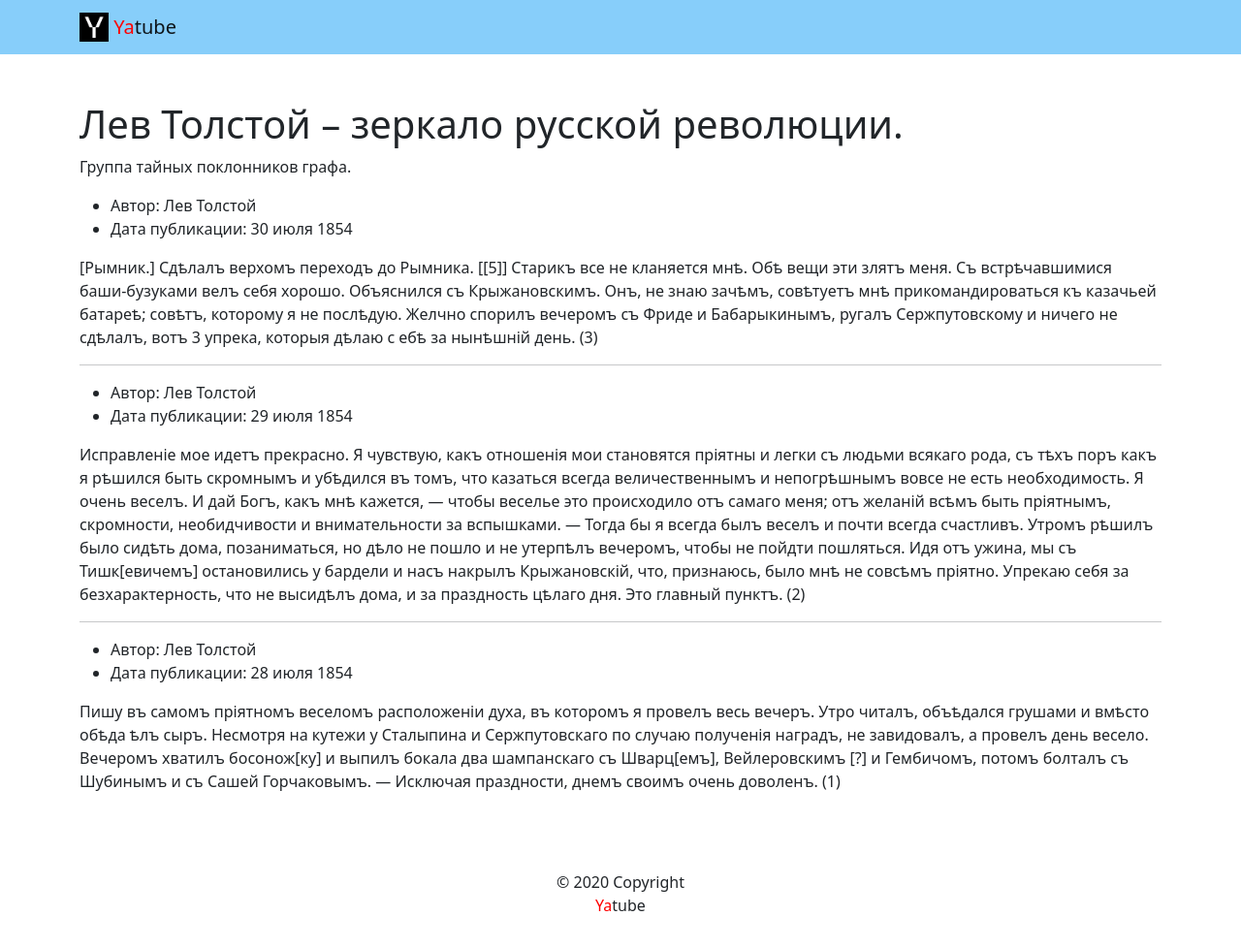
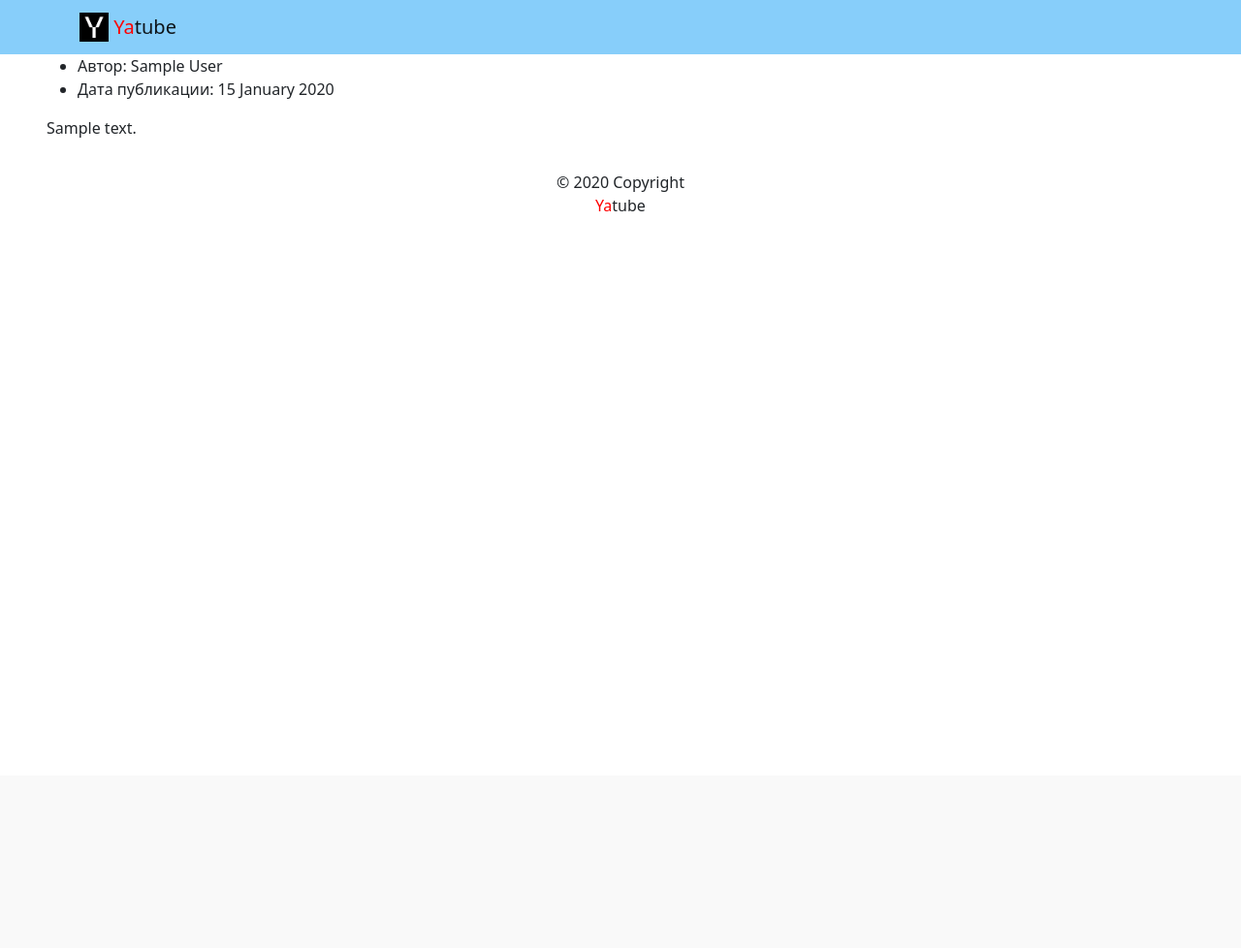
Before and after one commit to 4erdenko/yatube_project, a Django app: a page that uses yatube/templates/posts/group_list.html in a window 1280 px wide. Shown: the whole page at 97% size. After the commit the page ends 218 px from the top, so only its background shows below. Run offline with Django 3.2, Linux system fonts and the light colour scheme; tables that the repository leaves empty hold one stand-in row (values such as "Sample post").

Commit message:
fix group_list.html

```diff
--- a/yatube/posts/admin.py
+++ b/yatube/posts/admin.py
@@ -19,6 +19,5 @@ class PostAdmin(admin.ModelAdmin):
 # класс PostAdmin
 
 
-
 admin.site.register(Post, PostAdmin)
 admin.site.register(Group)
--- a/yatube/templates/posts/group_list.html
+++ b/yatube/templates/posts/group_list.html
@@ -1,71 +1,17 @@
 {% extends 'base.html' %}
 {% block content %}
-      <!-- класс py-5 создает отступы сверху и снизу блока -->
-      <div class="container py-5">
-        <h1>Лев Толстой – зеркало русской революции.</h1>
-        <p>
-          Группа тайных поклонников графа.
-        </p>
-        <article>
+{% for post in posts %}
+ <div class="mx-5">
     <ul>
     <li>
-              Автор: Лев Толстой
+      Автор: {{ post.author.get_full_name }}
     </li>
     <li>
-              Дата публикации: 30 июля 1854
+      Дата публикации: {{ post.pub_date|date:"d E Y" }}
     </li>
   </ul>
-          <p>
-            [Рымник.] Сдѣлалъ верхомъ переходъ до Рымника. [[5]] Старикъ все не кланяется мнѣ.
-            Обѣ вещи эти злятъ меня. Съ встрѣчавшимися баши-бузуками велъ себя хорошо.
-            Объяснился съ Крыжановскимъ. Онъ, не знаю зачѣмъ, совѣтуетъ мнѣ прикомандироваться
-            къ казачьей батареѣ; совѣтъ, которому я не послѣдую. Желчно спорилъ вечеромъ съ Фриде
-            и Бабарыкинымъ, ругалъ Сержпутовскому и ничего не сдѣлалъ, вотъ 3 упрека, которыя дѣлаю с
-            ебѣ за нынѣшній день. (3)
-          </p>
-        </article>
-        <hr>
-        <article>
-          <ul>
-            <li>
-              Автор: Лев Толстой
-            </li>
-            <li>
-              Дата публикации: 29 июля 1854
-            </li>
-          </ul>
-          <p>
-            Исправленіе мое идетъ прекрасно. Я чувствую, какъ отношенія мои становятся пріятны и легки
-            съ людьми всякаго рода, съ тѣхъ поръ какъ я рѣшился быть скромнымъ и убѣдился въ томъ,
-            что казаться всегда величественнымъ и непогрѣшнымъ вовсе не есть необходимость. Я очень
-            веселъ. И дай Богъ, какъ мнѣ кажется, — чтобы веселье это происходило отъ самаго меня;
-            отъ желаній всѣмъ быть пріятнымъ, скромности, необидчивости и внимательности за вспышками.
-            — Тогда бы я всегда былъ веселъ и почти всегда счастливъ.
-            Утромъ рѣшилъ было сидѣть дома, позаниматься, но дѣло не пошло и не утерпѣлъ вечеромъ,
-            чтобы не пойдти пошляться. Идя отъ ужина, мы съ Тишк[евичемъ] остановились у бардели и насъ
-            накрылъ Крыжановскій, что, признаюсь, было мнѣ не совсѣмъ пріятно. Упрекаю себя за
-            безхарактерность, что не высидѣлъ дома, и зa праздность цѣлаго дня. Это главный пунктъ. (2)
-          </p>
-        </article>
-        <hr>
-        <article>
-          <ul>
-            <li>
-              Автор: Лев Толстой
-            </li>
-            <li>
-              Дата публикации: 28 июля 1854
-            </li>
-          </ul>
-          <p>
-            Пишу въ самомъ пріятномъ веселомъ расположеніи духа, въ которомъ я провелъ весь вечеръ.
-            Утро читалъ, объѣдался грушами и вмѣсто обѣда ѣлъ сыръ. Несмотря на кутежи у Сталыпина и
-            Сержпутовскаго по случаю полученія наградъ, не завидовалъ, а провелъ день весело. Вечеромъ
-            хватилъ босонож[ку] и выпилъ бокала два шампанскаго съ Шварц[емъ], Вейлеровскимъ [?] и
-            Гембичомъ, потомъ болталъ съ Шубинымъ и съ Сашей Горчаковымъ. — Исключая праздности,
-            днемъ своимъ очень доволенъ. (1)
-          </p>
-        </article>
-        <!-- под последним постом нет линии -->
+  <p>{{ post.text }}</p>
  </div>
+   {% if not forloop.last %}<hr>{% endif %}
+{% endfor %}
 {% endblock %}
```
Lines whose indentation alone changed are shown as unchanged.
